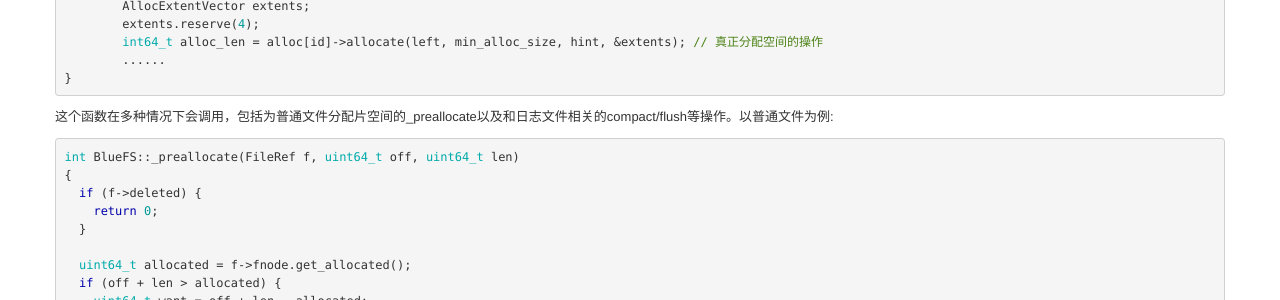
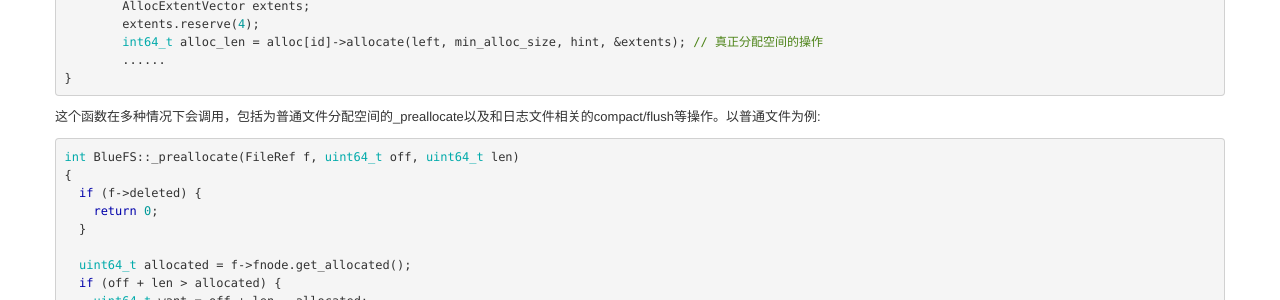
Before and after one commit to wjin/blog, a Jekyll site: the page built from _posts/2018-02-06-ceph-bluestore-allocator.md, in a window 1280 px wide and 1400 px high, scrolled down 2507 px. Shown: the part 151-451 px from the top of the window. Built offline with Jekyll 4.4.1, drawn with Linux system fonts in a browser that asks for light colours; some web fonts are replaced; comment, search, counter and statistics services are not loaded; some of the changed text lies outside the part shown.

Commit message:
fix typo
Signed-off-by: Wei Jin <wjin.cn@gmail.com>

````diff
--- a/_posts/2018-02-06-ceph-bluestore-allocator.md
+++ b/_posts/2018-02-06-ceph-bluestore-allocator.md
@@ -135,7 +135,7 @@ int BlueFS::_allocate(uint8_t id, uint64_t len, mempool::bluefs::vector<bluefs_e
 }
 ```
 
-这个函数在多种情况下会调用，包括为普通文件分配片空间的\_preallocate以及和日志文件相关的compact/flush等操作。以普通文件为例:
+这个函数在多种情况下会调用，包括为普通文件分配空间的\_preallocate以及和日志文件相关的compact/flush等操作。以普通文件为例:
 
 ```cpp
 int BlueFS::_preallocate(FileRef f, uint64_t off, uint64_t len)
````
Also changed, not shown: _posts/2017-09-15-cephfs-filesystem-init.md (+1 -1 lines), _posts/2017-10-13-cephfs-kernel-client-throughput-limitation.md (+1 -1 lines), _posts/2018-01-09-cephfs-remove-file-error.md (+1 -1 lines), _posts/2018-02-05-ceph-bluestore-freelistmanager.md (+0 -2 lines).
